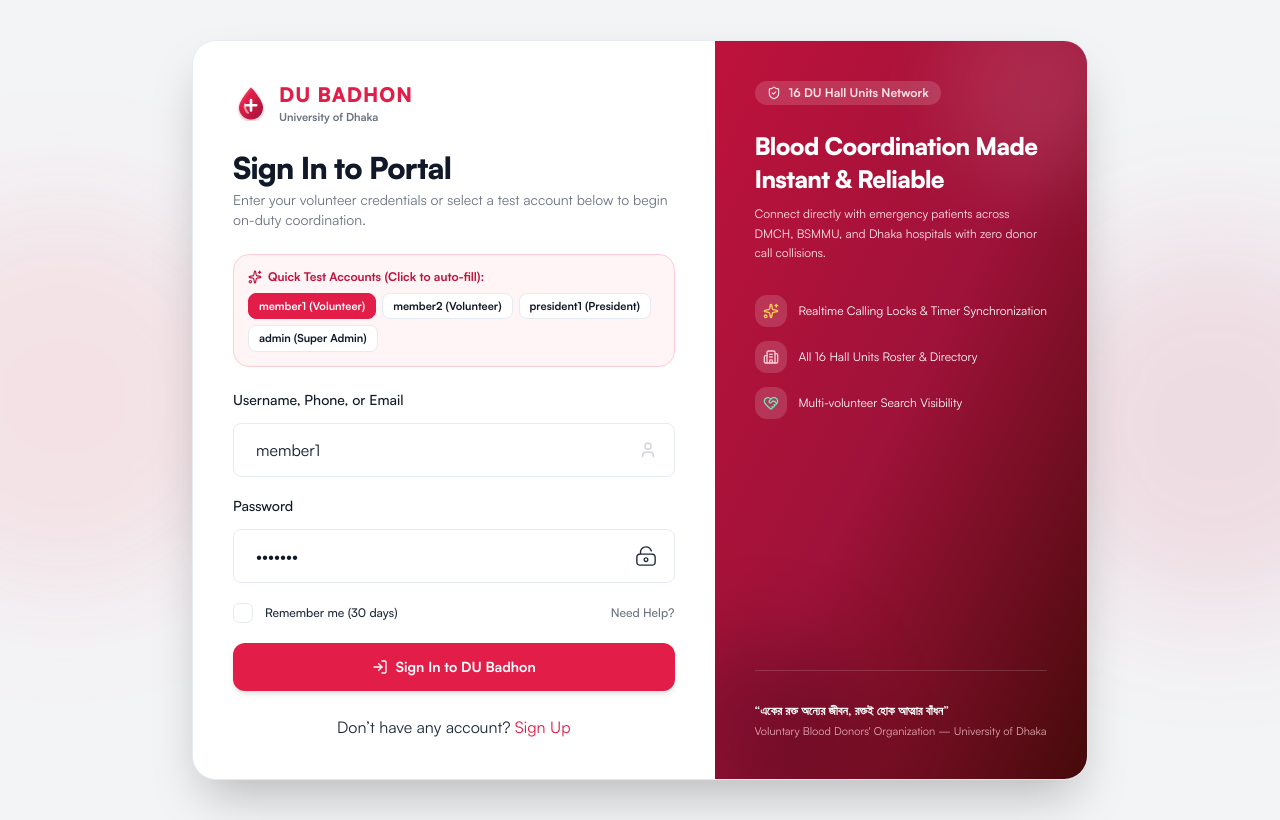
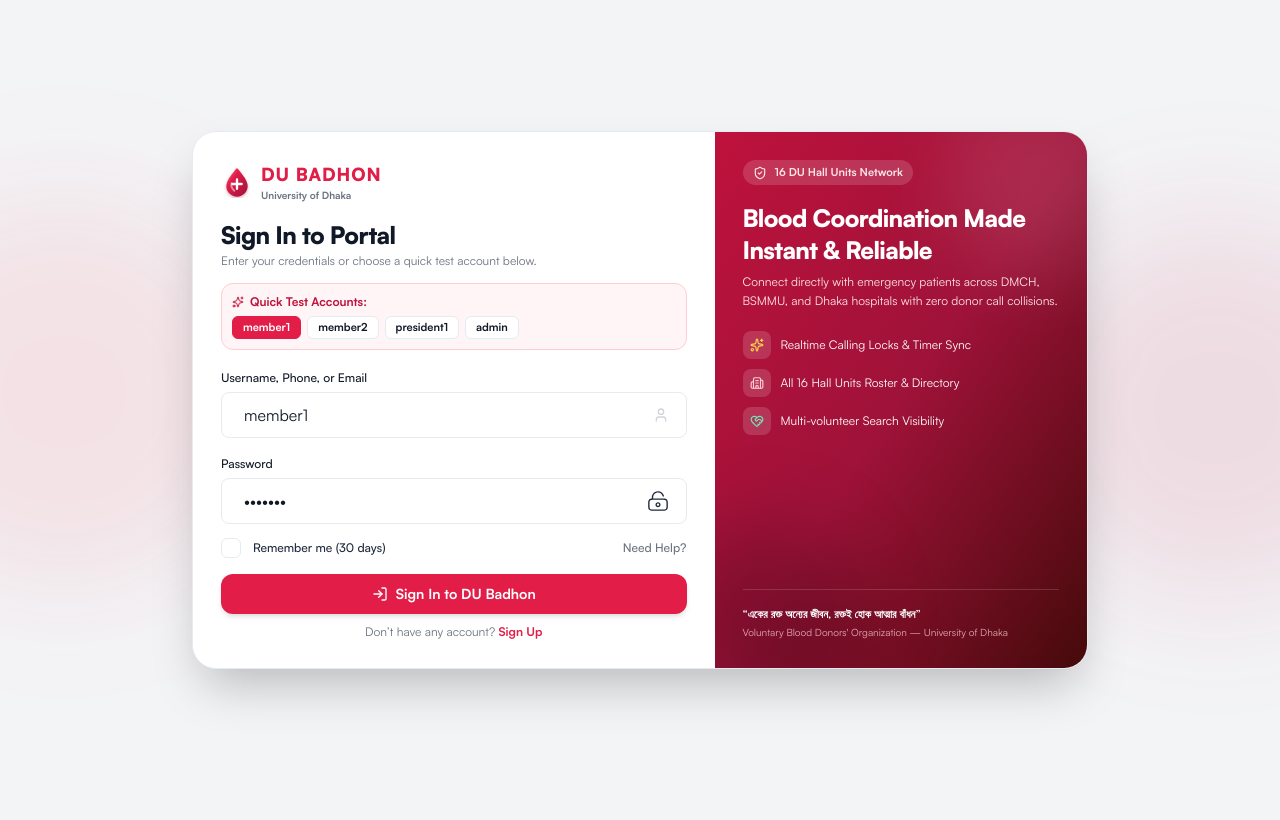
Before and after one commit to saikat709/du-badhon, a Next.js app: page /auth/sign-in in a window 1280 px wide. Built offline with nearby package versions, Linux system fonts and the light colour scheme; no server answers.

Commit message:
fix(ui): eliminate unnecessary vertical scrollbar on desktop auth screen

```diff
--- a/src/app/auth/layout.tsx
+++ b/src/app/auth/layout.tsx
@@ -11,7 +11,7 @@ export default function AuthLayout({
   children: React.ReactNode;
 }) {
   return (
-    <div className="min-h-screen w-full flex items-center justify-center bg-gray-2 dark:bg-[#020d1a] p-4 sm:p-6 md:p-10 relative overflow-x-hidden">
+    <div className="min-h-screen w-full flex items-center justify-center bg-gray-2 dark:bg-[#020d1a] p-3 sm:p-5 lg:p-4 lg:py-6 relative overflow-x-hidden">
       {/* Background ambient decorative glows */}
       <div className="absolute top-1/4 -left-32 w-96 h-96 bg-rose-500/10 rounded-full blur-3xl pointer-events-none" />
       <div className="absolute bottom-1/4 -right-32 w-96 h-96 bg-rose-700/10 rounded-full blur-3xl pointer-events-none" />
--- a/src/app/auth/sign-in/page.tsx
+++ b/src/app/auth/sign-in/page.tsx
@@ -11,43 +11,43 @@ export const metadata: Metadata = {
 
 export default function SignIn() {
   return (
-    <div className="w-full rounded-3xl bg-white shadow-2xl dark:bg-gray-dark dark:shadow-card border border-stroke dark:border-dark-3 overflow-hidden">
+    <div className="w-full rounded-2xl sm:rounded-3xl bg-white shadow-2xl dark:bg-gray-dark dark:shadow-card border border-stroke dark:border-dark-3 overflow-hidden">
       <div className="flex flex-col lg:flex-row items-stretch">
         {/* Left Side: Sign In Form */}
-        <div className="w-full lg:w-7/12 p-6 sm:p-8 md:p-10 flex flex-col justify-center">
+        <div className="w-full lg:w-7/12 p-5 sm:p-6 md:p-7 lg:p-7 flex flex-col justify-center">
           {/* Logo & Platform Header */}
-          <div className="flex items-center gap-3 mb-6">
-            <Link href="/" className="flex items-center gap-2.5">
+          <div className="flex items-center gap-2.5 mb-3.5 lg:mb-4">
+            <Link href="/" className="flex items-center gap-2">
               <Image
                 src="/images/logo/logo-icon.svg"
-                width={36}
-                height={36}
+                width={32}
+                height={32}
                 alt="Badhon Logo"
                 priority
               />
               <div>
-                <span className="text-lg sm:text-xl font-black text-rose-600 tracking-wider">
+                <span className="text-base sm:text-lg font-black text-rose-600 tracking-wider">
                   DU BADHON
                 </span>
-                <span className="block text-[11px] font-bold text-dark-5 dark:text-dark-6">
+                <span className="block text-[10px] font-bold text-dark-5 dark:text-dark-6">
                   University of Dhaka
                 </span>
               </div>
             </Link>
           </div>
 
-          <div className="mb-6">
-            <h1 className="text-2xl sm:text-3xl font-black text-dark dark:text-white tracking-tight">
+          <div className="mb-3 lg:mb-3.5">
+            <h1 className="text-xl sm:text-2xl font-black text-dark dark:text-white tracking-tight">
               Sign In to Portal
             </h1>
-            <p className="text-xs sm:text-sm text-dark-5 dark:text-dark-6 mt-1">
-              Enter your volunteer credentials or select a test account below to begin on-duty coordination.
+            <p className="text-xs text-dark-5 dark:text-dark-6 mt-0.5">
+              Enter your credentials or choose a quick test account below.
             </p>
           </div>
 
           <Suspense
             fallback={
-              <div className="py-6 text-center text-xs text-gray-500">
+              <div className="py-4 text-center text-xs text-gray-500">
                 Loading sign in form...
               </div>
             }
@@ -57,19 +57,19 @@ export default function SignIn() {
         </div>
 
         {/* Right Side: Badhon Information & DU Heritage (visible on lg+) */}
-        <div className="hidden lg:flex lg:w-5/12 bg-gradient-to-br from-rose-700 via-rose-800 to-red-950 p-8 sm:p-10 flex-col justify-between text-white relative overflow-hidden">
+        <div className="hidden lg:flex lg:w-5/12 bg-gradient-to-br from-rose-700 via-rose-800 to-red-950 p-6 sm:p-7 lg:p-7 flex-col justify-between text-white relative overflow-hidden">
           {/* Subtle background decoration */}
           <div className="absolute -top-12 -right-12 w-48 h-48 bg-white/10 rounded-full blur-2xl pointer-events-none" />
           <div className="absolute -bottom-12 -left-12 w-48 h-48 bg-black/20 rounded-full blur-2xl pointer-events-none" />
 
-          <div className="relative z-10 space-y-6">
-            <div className="inline-flex items-center gap-2 px-3 py-1 rounded-full bg-white/15 text-rose-100 text-xs font-bold backdrop-blur-xs">
+          <div className="relative z-10 space-y-4">
+            <div className="inline-flex items-center gap-2 px-2.5 py-1 rounded-full bg-white/15 text-rose-100 text-[11px] font-bold backdrop-blur-xs">
               <ShieldCheck className="size-3.5" />
               <span>16 DU Hall Units Network</span>
             </div>
 
-            <div className="space-y-2">
-              <h2 className="text-2xl font-black tracking-tight leading-snug">
+            <div className="space-y-1.5">
+              <h2 className="text-xl sm:text-2xl font-black tracking-tight leading-snug">
                 Blood Coordination Made Instant & Reliable
               </h2>
               <p className="text-xs text-rose-100 leading-relaxed">
@@ -77,35 +77,35 @@ export default function SignIn() {
               </p>
             </div>
 
-            <div className="space-y-3.5 pt-2">
-              <div className="flex items-center gap-3 text-xs">
-                <span className="size-8 rounded-xl bg-white/15 flex items-center justify-center shrink-0">
-                  <Sparkles className="size-4 text-amber-300" />
+            <div className="space-y-2.5 pt-1">
+              <div className="flex items-center gap-2.5 text-xs">
+                <span className="size-7 rounded-lg bg-white/15 flex items-center justify-center shrink-0">
+                  <Sparkles className="size-3.5 text-amber-300" />
                 </span>
-                <span>Realtime Calling Locks & Timer Synchronization</span>
+                <span>Realtime Calling Locks & Timer Sync</span>
               </div>
 
-              <div className="flex items-center gap-3 text-xs">
-                <span className="size-8 rounded-xl bg-white/15 flex items-center justify-center shrink-0">
-                  <Building2 className="size-4 text-rose-200" />
+              <div className="flex items-center gap-2.5 text-xs">
+                <span className="size-7 rounded-lg bg-white/15 flex items-center justify-center shrink-0">
+                  <Building2 className="size-3.5 text-rose-200" />
                 </span>
                 <span>All 16 Hall Units Roster & Directory</span>
               </div>
 
-              <div className="flex items-center gap-3 text-xs">
-                <span className="size-8 rounded-xl bg-white/15 flex items-center justify-center shrink-0">
-                  <HeartHandshake className="size-4 text-emerald-300" />
+              <div className="flex items-center gap-2.5 text-xs">
+                <span className="size-7 rounded-lg bg-white/15 flex items-center justify-center shrink-0">
+                  <HeartHandshake className="size-3.5 text-emerald-300" />
                 </span>
                 <span>Multi-volunteer Search Visibility</span>
               </div>
             </div>
           </div>
 
-          <div className="relative z-10 pt-8 border-t border-white/15 text-xs text-rose-200">
-            <p className="font-bold text-white">
+          <div className="relative z-10 pt-4 border-t border-white/15 text-xs text-rose-200">
+            <p className="font-bold text-white text-[11px]">
               &ldquo;একের রক্ত অন্যের জীবন, রক্তই হোক আত্মার বাঁধন&rdquo;
             </p>
-            <p className="text-[11px] text-rose-200/80 mt-1">
+            <p className="text-[10px] text-rose-200/80 mt-0.5">
               Voluntary Blood Donors&apos; Organization — University of Dhaka
             </p>
           </div>
--- a/src/components/Auth/Signin/index.tsx
+++ b/src/components/Auth/Signin/index.tsx
@@ -14,10 +14,10 @@ export default function Signin() {
         </Suspense>
       </div>
 
-      <div className="mt-6 text-center">
-        <p>
+      <div className="mt-2.5 text-center text-xs">
+        <p className="text-dark-5 dark:text-dark-6">
           Don’t have any account?{" "}
-          <Link href="/auth/sign-up" className="text-primary">
+          <Link href="/auth/sign-up" className="font-bold text-rose-600 hover:underline">
             Sign Up
           </Link>
         </p>
--- a/src/components/Auth/SigninWithPassword.tsx
+++ b/src/components/Auth/SigninWithPassword.tsx
@@ -74,25 +74,25 @@ export default function SigninWithPassword() {
   };
 
   return (
-    <div className="space-y-5">
+    <div className="space-y-3 sm:space-y-3.5">
       {/* Quick Test Login Badges */}
-      <div className="p-3.5 rounded-2xl bg-rose-50/70 dark:bg-rose-950/30 border border-rose-200 dark:border-rose-900/60 space-y-2">
+      <div className="p-2.5 rounded-xl bg-rose-50/70 dark:bg-rose-950/30 border border-rose-200 dark:border-rose-900/60 space-y-1.5">
         <div className="flex items-center gap-1.5 text-xs font-bold text-rose-700 dark:text-rose-400">
-          <Sparkles className="size-3.5" />
-          <span>Quick Test Accounts (Click to auto-fill):</span>
+          <Sparkles className="size-3" />
+          <span>Quick Test Accounts:</span>
         </div>
         <div className="flex flex-wrap gap-1.5">
           {[
-            { id: "member1", label: "member1 (Volunteer)" },
-            { id: "member2", label: "member2 (Volunteer)" },
-            { id: "president1", label: "president1 (President)" },
-            { id: "admin", label: "admin (Super Admin)" },
+            { id: "member1", label: "member1" },
+            { id: "member2", label: "member2" },
+            { id: "president1", label: "president1" },
+            { id: "admin", label: "admin" },
           ].map((acc) => (
             <button
               key={acc.id}
               type="button"
               onClick={() => handleQuickSelect(acc.id)}
-              className={`text-[11px] font-bold px-2.5 py-1 rounded-lg border transition ${
+              className={`text-[11px] font-bold px-2.5 py-0.5 rounded-md border transition ${
                 data.identifier === acc.id
                   ? "bg-rose-600 text-white border-rose-600 shadow-xs"
                   : "bg-white dark:bg-dark-2 text-dark dark:text-white border-stroke dark:border-dark-3 hover:border-rose-400"
@@ -105,28 +105,28 @@ export default function SigninWithPassword() {
       </div>
 
       {errorMsg && (
-        <div className="p-3 rounded-xl bg-red-50 dark:bg-red-950/50 border border-red-200 dark:border-red-900 text-red-600 dark:text-red-400 text-xs font-bold flex items-center gap-2">
+        <div className="p-2.5 rounded-xl bg-red-50 dark:bg-red-950/50 border border-red-200 dark:border-red-900 text-red-600 dark:text-red-400 text-xs font-bold flex items-center gap-2">
           <AlertCircle className="size-4 shrink-0" />
           <span>{errorMsg}</span>
         </div>
       )}
 
-      <form onSubmit={handleSubmit} className="space-y-4">
+      <form onSubmit={handleSubmit} className="space-y-2.5 sm:space-y-3">
         <InputGroup
           type="text"
           label="Username, Phone, or Email"
-          className="[&_input]:py-[14px]"
+          className="[&_input]:py-2 sm:[&_input]:py-2.5 [&_label]:text-xs [&_div]:mt-1"
           placeholder="member1, 017XXXXXXXX, or email"
           name="identifier"
           handleChange={handleChange}
           value={data.identifier}
-          icon={<User className="size-4.5 text-gray-4" />}
+          icon={<User className="size-4 text-gray-4" />}
         />
 
         <InputGroup
           type="password"
           label="Password"
-          className="[&_input]:py-[14px]"
+          className="[&_input]:py-2 sm:[&_input]:py-2.5 [&_label]:text-xs [&_div]:mt-1"
           placeholder="Enter your password"
           name="password"
           handleChange={handleChange}
@@ -134,7 +134,7 @@ export default function SigninWithPassword() {
           icon={<PasswordIcon />}
         />
 
-        <div className="flex items-center justify-between gap-2 py-1 text-xs font-medium">
+        <div className="flex items-center justify-between gap-2 py-0.5 text-xs font-medium">
           <Checkbox
             label="Remember me (30 days)"
             name="remember"
@@ -157,11 +157,11 @@ export default function SigninWithPassword() {
           </Link>
         </div>
 
-        <div>
+        <div className="pt-0.5">
           <button
             type="submit"
             disabled={loading}
-            className="flex w-full cursor-pointer items-center justify-center gap-2 rounded-xl bg-rose-600 hover:bg-rose-700 p-3.5 font-bold text-xs sm:text-sm text-white shadow-md transition active:scale-95 disabled:opacity-60"
+            className="flex w-full cursor-pointer items-center justify-center gap-2 rounded-xl bg-rose-600 hover:bg-rose-700 py-2.5 px-4 font-bold text-xs sm:text-sm text-white shadow-md transition active:scale-95 disabled:opacity-60"
           >
             <LogIn className="size-4" />
             <span>{loading ? "Signing in..." : "Sign In to DU Badhon"}</span>
```
